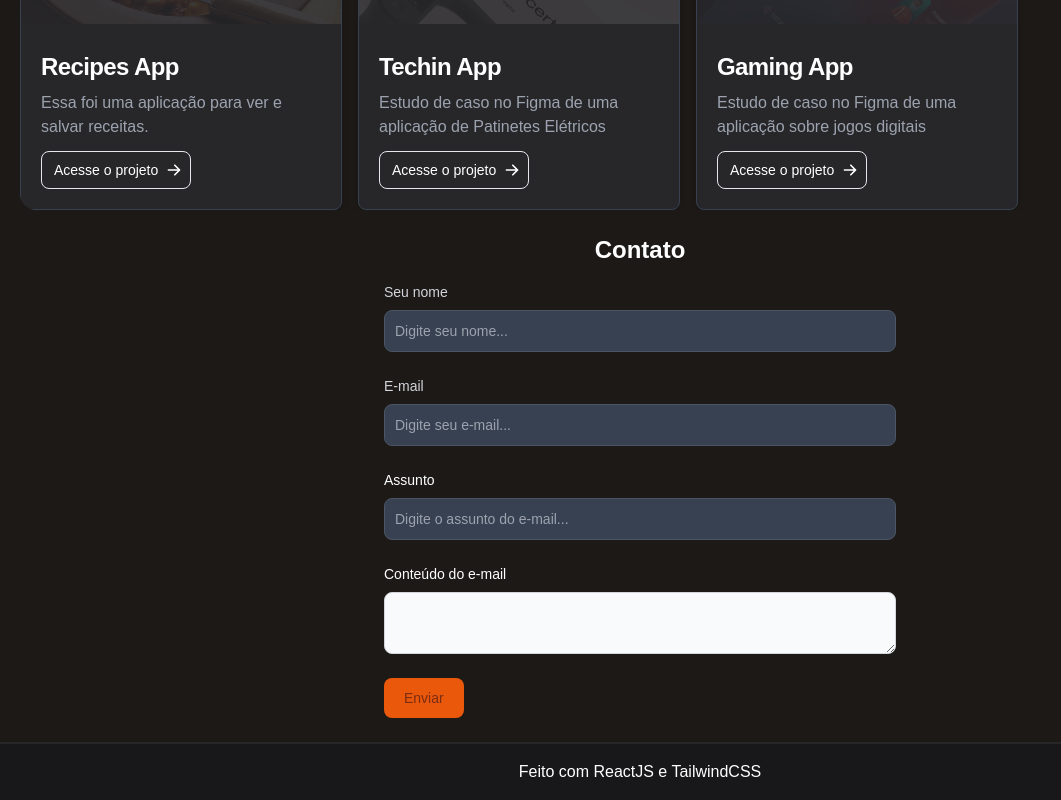
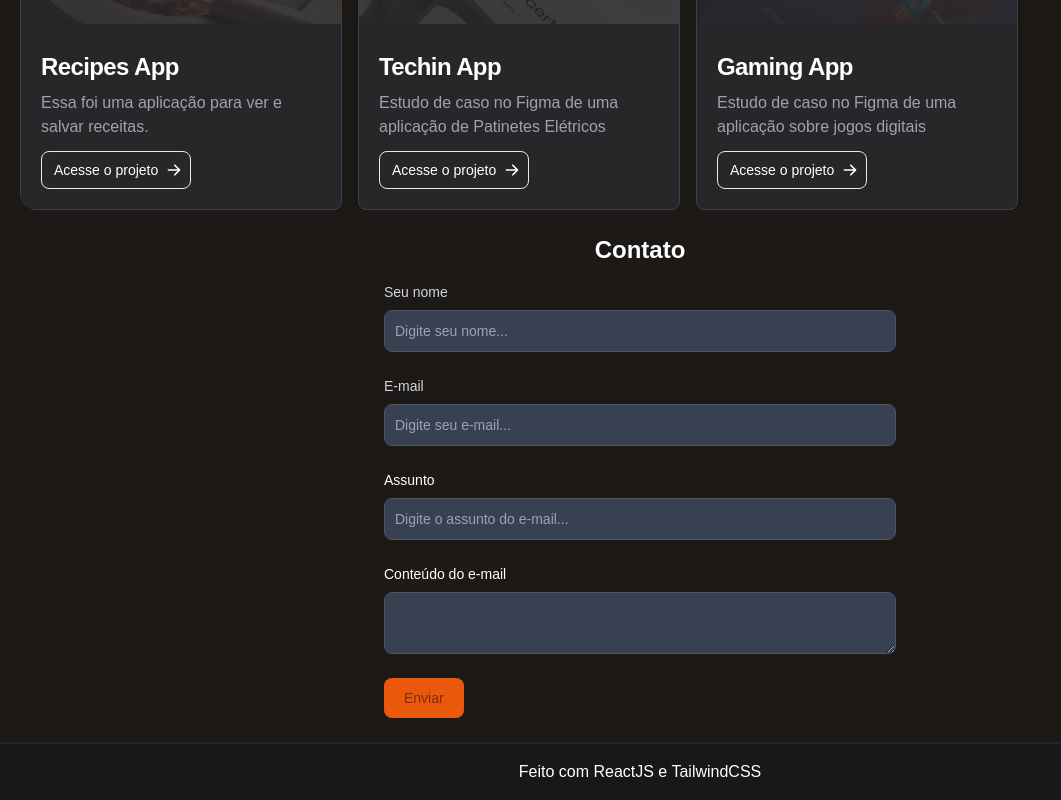
Before and after one commit to p-lacerda/apice-tech, a Next.js app: page / in a window 1280 px wide. Shown: the part 1369-2169 px from the top of the page, without its empty margins (0-1061 px from the left). Built offline with nearby package versions, Linux system fonts and the light colour scheme.

Commit message:
add css dark again

```diff
--- a/components/Contact.jsx
+++ b/components/Contact.jsx
@@ -64,7 +64,7 @@ function Contact() {
           <textarea
             type="text"
             id="content"
-            className="bg-gray-50 border border-gray-300 text-gray-900 text-sm rounded-lg focus:ring-blue-500 focus:border-blue-500 block w-full p-2.5 dark:bg-gray-700 dark:border-gray-600 dark:placeholder-gray-400 dark:text-white dark:focus:ring-blue-500 dark:focus:border-blue-500"
+            className="border border-gray-300 text-sm rounded-lg block w-full p-2.5 bg-gray-700 border-gray-600 placeholder-gray-400 text-white focus:ring-blue-500 focus:border-blue-500"
             required=""
           />
         </div>
--- a/components/Navbar.jsx
+++ b/components/Navbar.jsx
@@ -17,7 +17,7 @@ function Navbar() {
           data-collapse-toggle="mobile-menu"
           type="button"
           onClick={() => setMenuActive(!isMenuActive)}
-          className="inline-flex items-center p-2 ml-3 text-sm rounded-lg md:hidden focus:outline-none focus:ring-2 focus:ring-gray-600"
+          className="inline-flex items-center p-2 ml-3 text-sm rounded-lg md:hidden focus:outline-none focus:ring-2  text-gray-400 hover:bg-gray-700 focus:ring-gray-600"
           aria-controls="mobile-menu"
           aria-expanded="false"
         >
```
